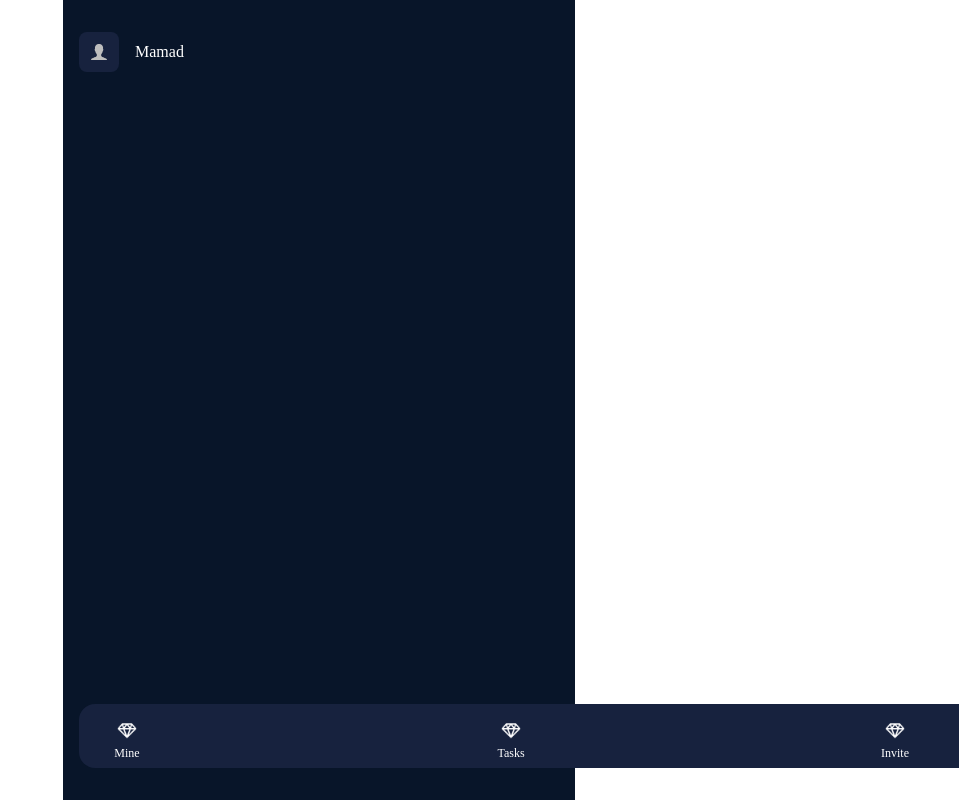
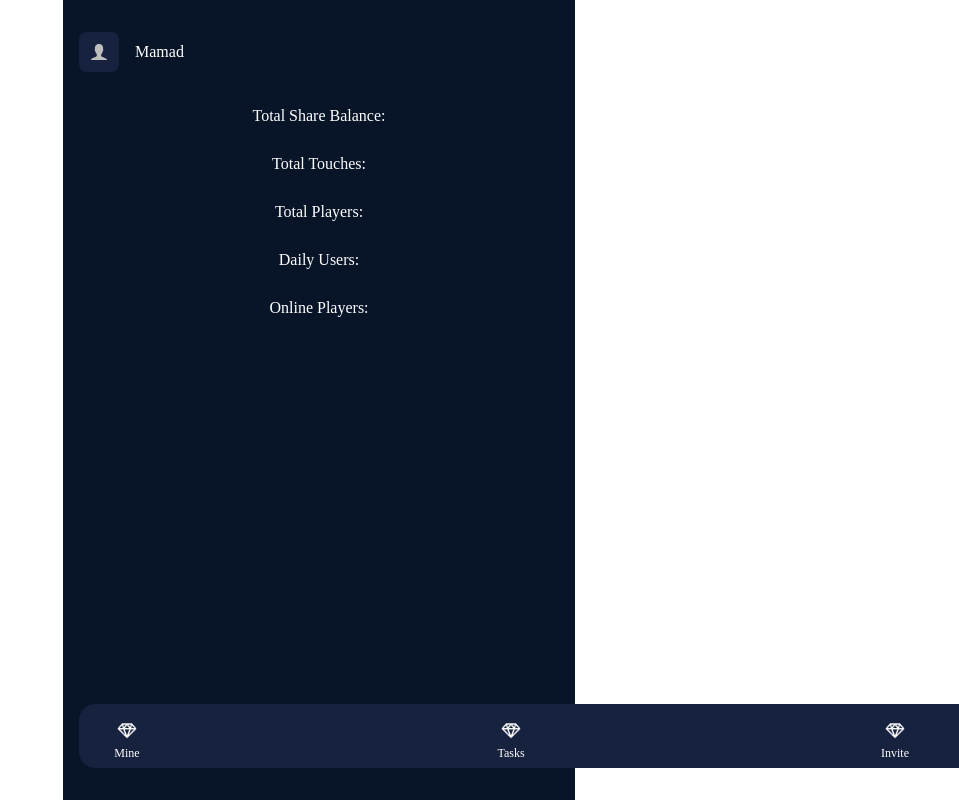
Before and after one commit to Parisa-Sp/fox-swap, a Next.js app: page /stats in a window 1280 px wide. Shown: the whole page, without its empty margins (321-1280 px from the left). Built offline with nearby package versions, Linux system fonts and the light colour scheme.

Commit message:
feat: add stats page

```diff
--- a/src/components/Home/ScoreBar.tsx
+++ b/src/components/Home/ScoreBar.tsx
@@ -25,10 +25,9 @@ export default function ScoreBar(props: Props) {
           display: "flex",
           alignItems: "center",
           justifyContent: "center",
-          gap: "4px",
         }}
       >
-        <Image src={"/dollar.png"} alt="coin" width={24} height={24} />
+        <Image src={"/flash.png"} alt="flash" width={24} height={24} />
         <div style={{ color: "white" }}>
           {current}/{max}
         </div>
--- a/src/pages/stats.tsx
+++ b/src/pages/stats.tsx
@@ -1 +1,52 @@
-export default function Stats() {}
+import Image from "next/image";
+
+type Props = {
+  TotalShare: number;
+  TotalTouches: number;
+  TotalPlayers: number;
+  DailyUsers: number;
+  OnlinePalyers: number;
+};
+
+export default function Stats({
+  TotalShare,
+  TotalTouches,
+  TotalPlayers,
+  DailyUsers,
+  OnlinePalyers,
+}: Props) {
+  const stats = [
+    ["Total Share Balance:", TotalShare],
+    ["Total Touches:", TotalTouches],
+    ["Total Players:", TotalPlayers],
+    ["Daily Users:", DailyUsers],
+    ["Online Players:", OnlinePalyers],
+  ];
+
+  return (
+    <div
+      style={{
+        display: "flex",
+        flexDirection: "column",
+        alignItems: "center",
+        gap: "16px",
+        marginTop: "32px",
+        color: "white",
+      }}
+    >
+      {stats.map(([index, item]) => (
+        <div
+          style={{
+            display: "flex",
+            flexDirection: "column",
+            gap: "8px",
+            alignItems: "center",
+          }}
+        >
+          <div>{index}</div>
+          <div>{item}</div>
+        </div>
+      ))}
+    </div>
+  );
+}
```
Also changed, not shown: public/flash.png (added).
